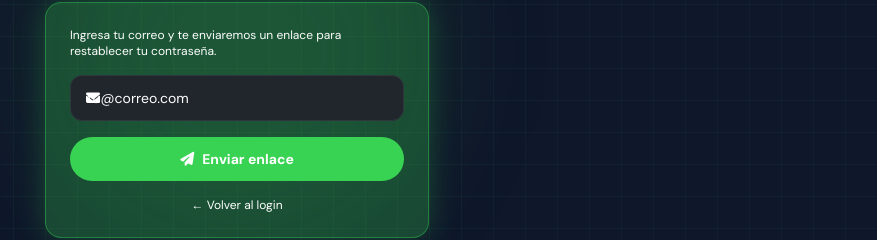
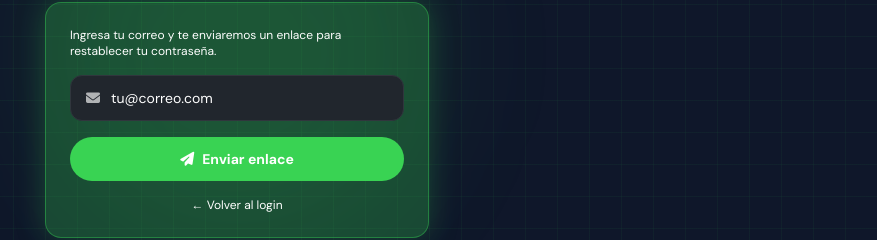
Before and after one commit to edinsonsuno-rgb/elevra, a React (Vite) app: page /reset-password in a window 1280 px wide. Shown: the part 348-588 px from the top of the page, without its empty margins (403-1280 px from the left). Built offline with nearby package versions, Linux system fonts and the light colour scheme; no server answers.

Commit message:
espasio login

```diff
--- a/src/pages/ResetPasswordPage.tsx
+++ b/src/pages/ResetPasswordPage.tsx
@@ -43,9 +43,9 @@ export default function ResetPasswordPage() {
             <form onSubmit={handleSubmit} className="space-y-4">
               <p className="text-xs text-df-muted">Ingresa tu correo y te enviaremos un enlace para restablecer tu contraseña.</p>
               <div className="relative">
-                <i className="fa-solid fa-envelope absolute left-4 top-1/2 -translate-y-1/2 text-df-muted text-sm" />
+                <i className="fa-solid fa-envelope absolute left-4 top-1/2 -translate-y-1/2 text-white/65 text-sm" />
                 <input type="email" required value={email} onChange={e => setEmail(e.target.value)}
-                  placeholder="tu@correo.com" className="df-input pl-10" />
+                  placeholder="tu@correo.com" className="df-input !pl-10" />
               </div>
               {error && <p className="text-xs text-red-400 bg-red-900/20 border border-red-500/30 rounded-xl px-3 py-2">{error}</p>}
               <button type="submit" disabled={loading} className="df-btn w-full py-3 text-sm flex items-center justify-center gap-2">
--- a/src/pages/UpdatePasswordPage.tsx
+++ b/src/pages/UpdatePasswordPage.tsx
@@ -71,12 +71,12 @@ export default function UpdatePasswordPage() {
               <div className="relative">
                 <i className="fa-solid fa-lock absolute left-4 top-1/2 -translate-y-1/2 text-white/65 text-sm" />
                 <input type="password" required value={password} onChange={e => setPassword(e.target.value)}
-                  placeholder="Nueva contraseña" className="df-input pl-10" />
+                  placeholder="Nueva contraseña" className="df-input !pl-10" />
               </div>
               <div className="relative">
                 <i className="fa-solid fa-lock absolute left-4 top-1/2 -translate-y-1/2 text-white/65 text-sm" />
                 <input type="password" required value={password2} onChange={e => setPassword2(e.target.value)}
-                  placeholder="Confirmar contraseña" className="df-input pl-10" />
+                  placeholder="Confirmar contraseña" className="df-input !pl-10" />
               </div>
               {error && <p className="text-xs text-red-400 bg-red-900/20 border border-red-500/30 rounded-xl px-3 py-2">{error}</p>}
               <button type="submit" disabled={loading} className="df-btn w-full py-3 text-sm flex items-center justify-center gap-2">
```
